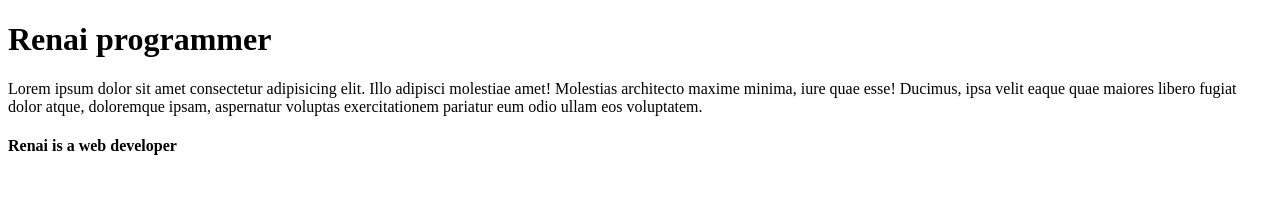
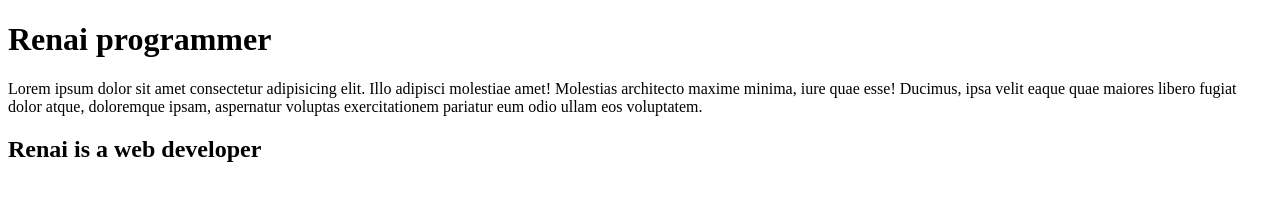
Before and after one commit to Renai07/third-website, a plain HTML site: page index.html in a window 1280 px wide. Drawn offline with Linux system fonts and the light colour scheme.

Commit message:
Update index.html

```diff
--- a/index.html
+++ b/index.html
@@ -8,6 +8,6 @@
 <body>
     <h1> Renai programmer </h1>
     <p> Lorem ipsum dolor sit amet consectetur adipisicing elit. Illo adipisci molestiae amet! Molestias architecto maxime minima, iure quae esse! Ducimus, ipsa velit eaque quae maiores libero fugiat dolor atque, doloremque ipsam, aspernatur voluptas exercitationem pariatur eum odio ullam eos voluptatem.</p>
-     <h4> Renai is a web developer </h4>
+     <h2> Renai is a web developer </h2>
 </body>
 </html>
```
